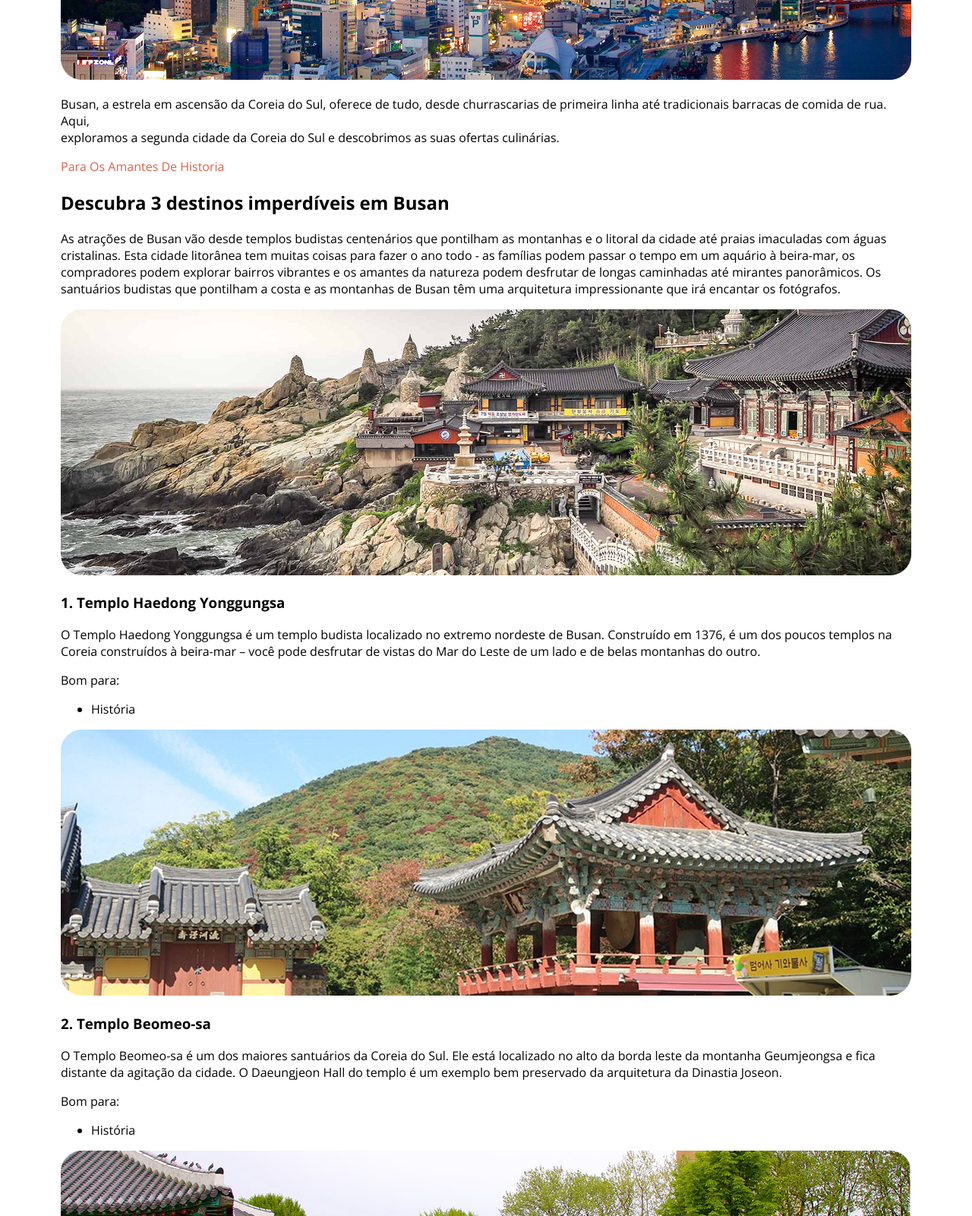
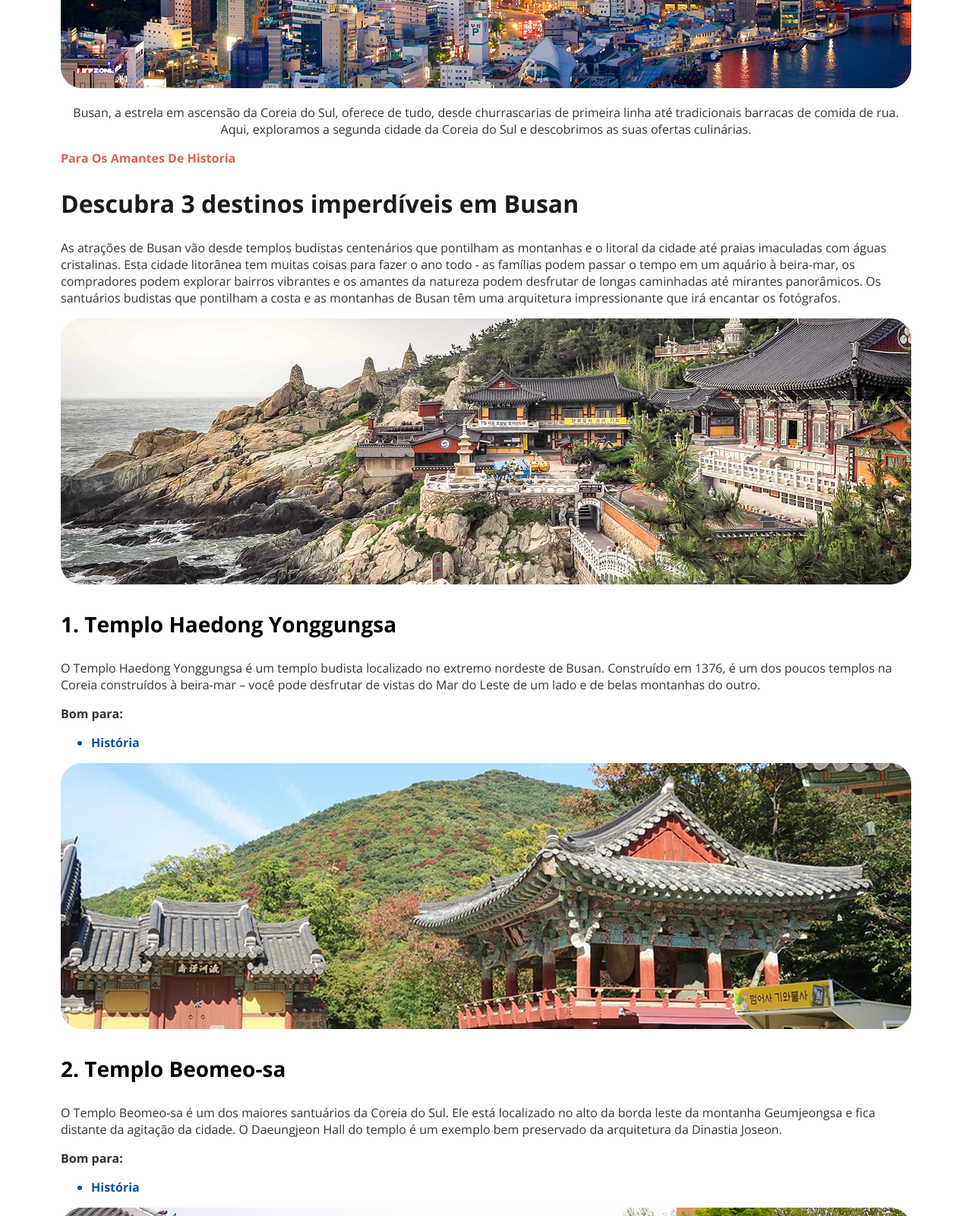
Before and after one commit to HOTG6/Local-turistico, a plain HTML site: page index.html in a window 1280 px wide. Shown: the part 800-2400 px from the top of the page at 76% size. Drawn offline with nearby package versions, Linux system fonts and the light colour scheme.

Commit message:
alinhando os textos

```diff
--- a/index.html
+++ b/index.html
@@ -18,15 +18,15 @@
 <body>
   <div id="container">
     <header>
-      <p class="head-line">Sua Proxima Viagem</p>
+      <strong class="head-line">Sua Proxima Viagem:</strong>
       <h1>Conheça Busan</h1>
       <img src="assets/header.jpg" alt="Foto de Busan">
-      <p>Busan, a estrela em ascensão da Coreia do Sul, oferece de tudo, desde churrascarias de primeira linha até
-        tradicionais barracas de comida de rua. Aqui, <br> exploramos a segunda cidade da Coreia do Sul e descobrimos as
+      <p id="description">Busan, a estrela em ascensão da Coreia do Sul, oferece de tudo, desde churrascarias de primeira linha até
+        tradicionais barracas de comida de rua. Aqui, exploramos a segunda cidade da Coreia do Sul e descobrimos as
         suas ofertas culinárias.</p>
     </header>
     <main>
-      <p class="head-line">Para Os Amantes De Historia</p>
+      <strong class="head-line">Para Os Amantes De Historia</strong>
       <h2>Descubra 3 destinos imperdíveis em Busan</h2>
       <p>As atrações de Busan vão desde templos budistas centenários que pontilham as montanhas e o litoral da cidade
         até praias imaculadas com águas cristalinas. Esta cidade litorânea tem muitas coisas para fazer o ano todo - as
@@ -41,7 +41,7 @@
           é um dos poucos templos na Coreia construídos à beira-mar – você pode desfrutar de vistas do Mar do Leste de
           um lado e de belas montanhas do outro. </p>
 
-        <p>Bom para:</p>
+        <p class="bold">Bom para:</p>
         <ul>
           <li>História</li>
         </ul>
@@ -54,7 +54,7 @@
           da montanha Geumjeongsa e fica distante da agitação da cidade. O Daeungjeon Hall do templo é um exemplo bem
           preservado da arquitetura da Dinastia Joseon.</p>
 
-        <p>Bom para:</p>
+        <p class="bold">Bom para:</p>
         <ul>
           <li>História</li>
         </ul>
@@ -67,11 +67,11 @@
           confira os instrumentos musicais tradicionais no Museum of World Folk Instruments e mais de 80 veleiros
           coreanos no Exhibition Hall of World Model Boats.</p>
 
-        <p>Bom para:</p>
+        <p class="bold">Bom para:</p>
         <ul>
-          <li>Casais</li>
-          <li>Famílias</li>
-          <li>Orçamento</li>
+          <li id="casais">Casais</li>
+          <li id="familias">Famílias</li>
+          <li id="orçamento">Orçamento</li>
         </ul>
       </section>
 
--- a/style.css
+++ b/style.css
@@ -1,11 +1,37 @@
 body {
   font-family: "Open Sans", sans-serif;
+}
+
+p {
+  color: #333;
 }
 
 
 
 header img {
   width: 1120px;
+}
+
+h1{
+  font-size: 36px;
+}
+
+h2{
+  color: #1b1b1b;
+  font-size: 32px;
+}
+
+h3{
+  font-size: 28px;
+}
+
+h1, h2, h3, strong {
+  font-weight: bold;
+}
+
+#description {
+  color: #333;
+  text-align: center;
 }
 
 .head-line {
@@ -18,3 +44,24 @@ header img {
   box-sizing: border-box;
   margin: 137px auto;
 }
+
+.bold {
+  font-weight: bold;
+}
+
+ul li {
+  color: #0c51a7;
+  font-weight: bold;
+}
+
+#casais {
+  color: #591b98;
+}
+
+#familias {
+  color: #e5245e;
+}
+
+#orçamento {
+  color: #e95e10;
+}
```
